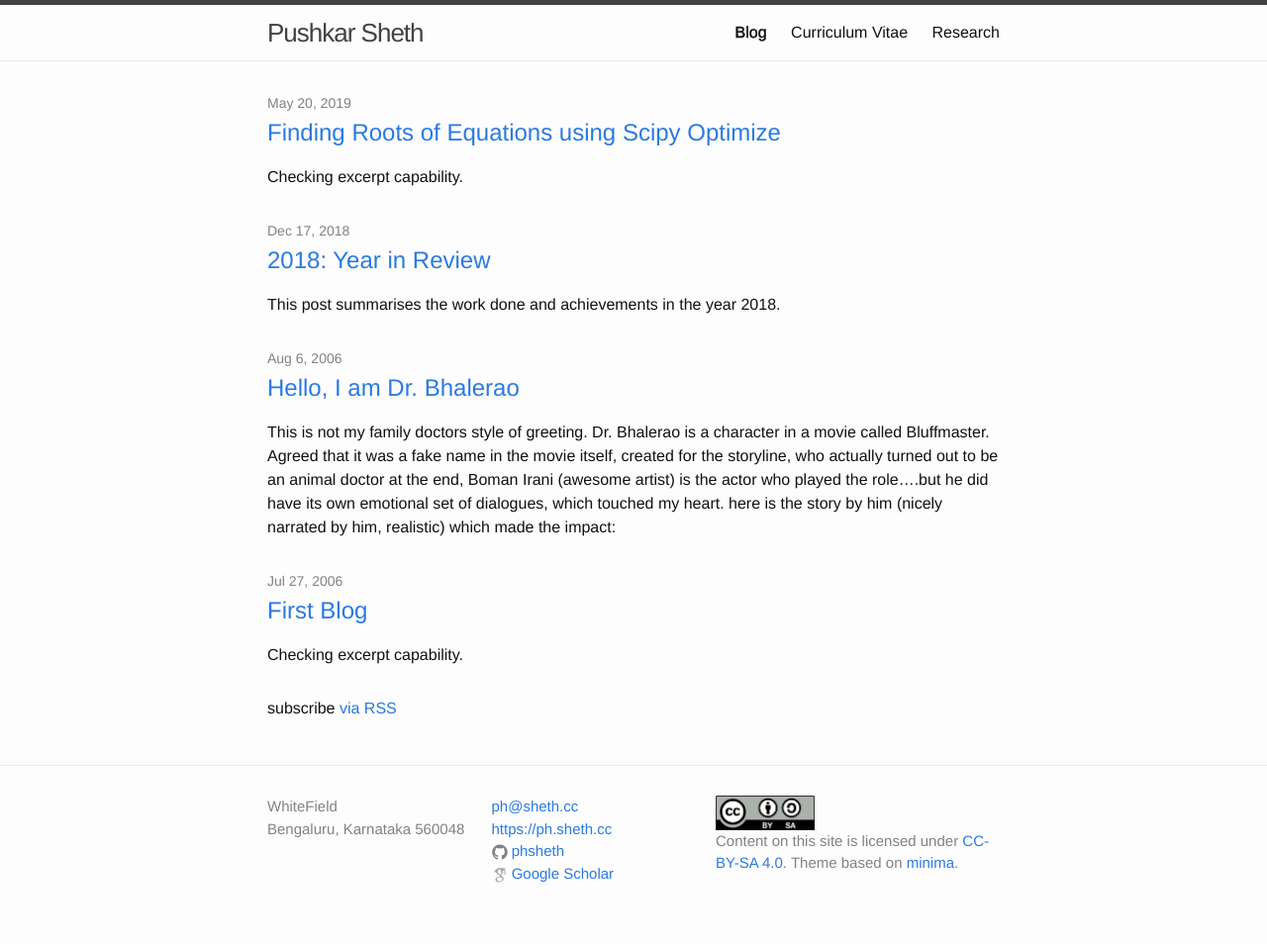
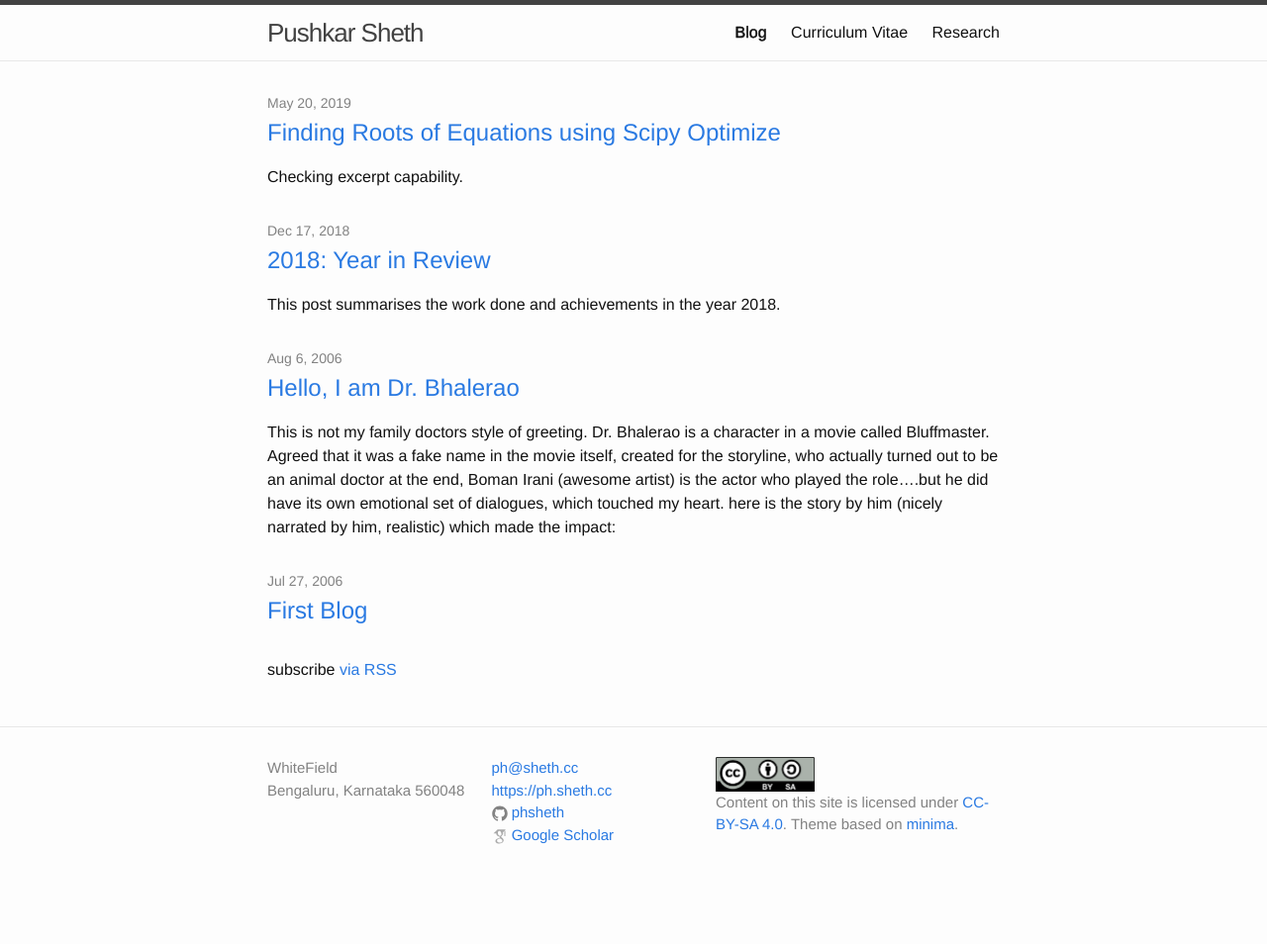
Before and after one commit to phsheth/phsheth.github.io, a Jekyll site: the page built from blog.md, in a window 1280 px wide. Shown: the whole page at 99% size. Built offline with Jekyll 4.4.1, drawn with Linux system fonts in a browser that asks for light colours; after the commit the page ends 915 px from its top, so only the background shows below that.

Commit message:
erase exerpt

```diff
--- a/_posts/2006-07-27-first_blog.markdown
+++ b/_posts/2006-07-27-first_blog.markdown
@@ -1,7 +1,7 @@
 ---
 layout: post
 title:  "First Blog"
-excerpt: "Checking excerpt capability."
+excerpt: " "
 date:   2006-07-27 21:55:00 +0000
 categories: blog
 tag: first blog
```
